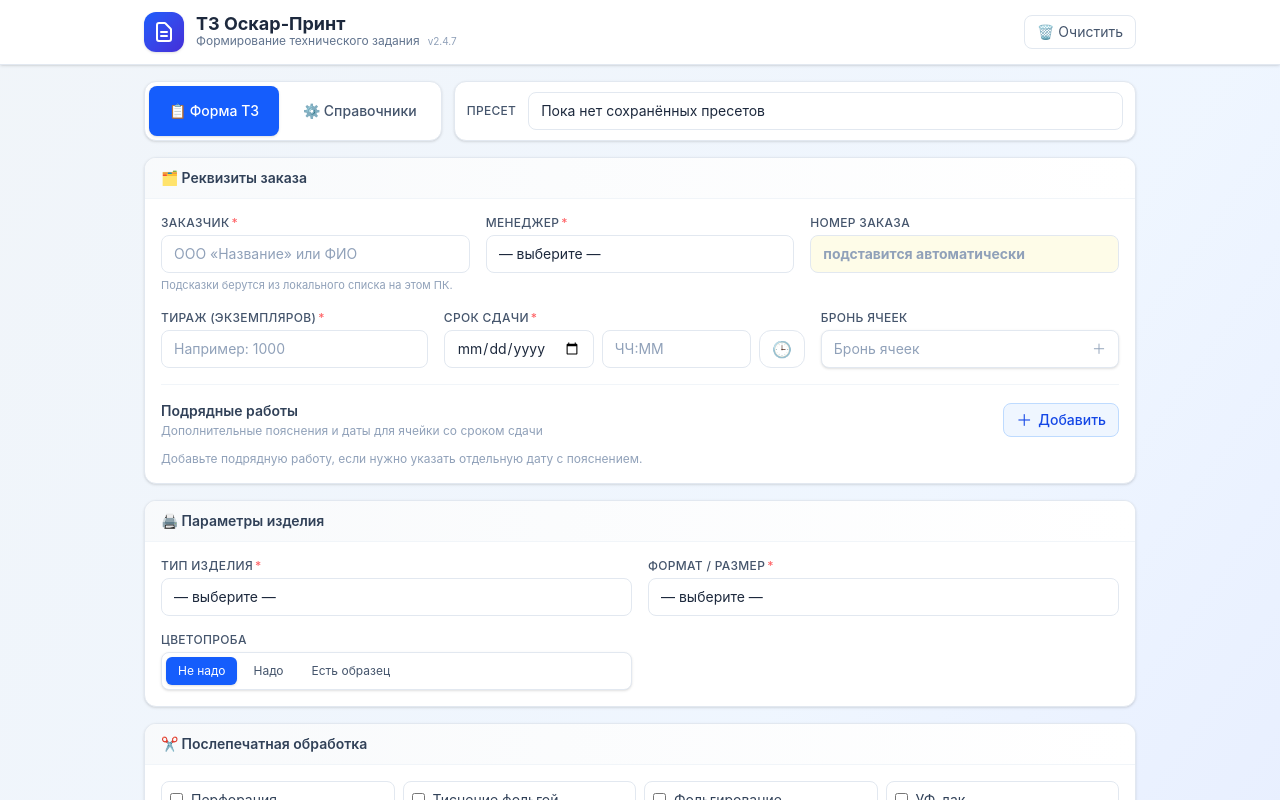
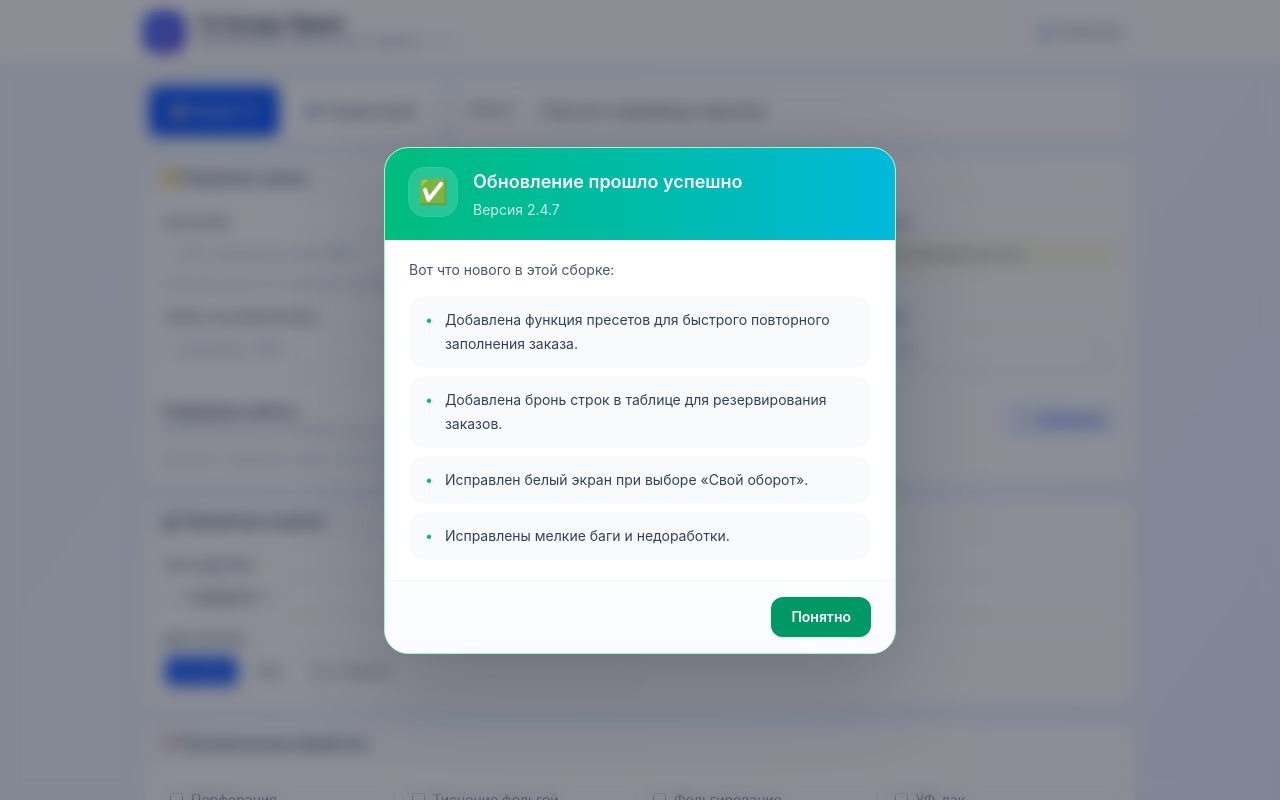
Before and after one commit to kotafeew-gif/Oskar-tz-app-updates, a React (Vite) app: page / in a window 1280 px wide. Shown: the top 800 px of the page. Built offline with nearby package versions, Linux system fonts and the light colour scheme.

Commit message:
feat: show update summary after install

```diff
--- a/src/App.tsx
+++ b/src/App.tsx
@@ -174,7 +174,15 @@ const LS_KEYS = {
   managerMarkerState: "dict_managerMarkerState",
   paperProfiles: "dict_paperProfiles",
   sheetName: "config_sheetName",
+  updateSummaryVersion: "update_summary_version",
 };
+
+const UPDATE_SUMMARY_POINTS = [
+  "Добавлена функция пресетов для быстрого повторного заполнения заказа.",
+  "Добавлена бронь строк в таблице для резервирования заказов.",
+  "Исправлен белый экран при выборе «Свой оборот».",
+  "Исправлены мелкие баги и недоработки.",
+];
 
 function loadList(key: string, defaults: string[]): string[] {
   try {
@@ -1696,6 +1704,62 @@ function UpdateNotice({
               </button>
             </div>
           )}
+        </div>
+      </div>
+    </div>
+  );
+}
+
+function UpdateSummaryModal({
+  version,
+  onClose,
+}: {
+  version: string;
+  onClose: () => void;
+}) {
+  return (
+    <div className="fixed inset-0 z-[70] flex items-center justify-center p-4" onClick={onClose}>
+      <div className="absolute inset-0 bg-slate-950/45 backdrop-blur-sm" />
+      <div
+        className="relative z-10 w-full max-w-lg overflow-hidden rounded-3xl border border-emerald-200 bg-white shadow-[0_30px_90px_rgba(15,23,42,0.24)]"
+        onClick={(e) => e.stopPropagation()}
+      >
+        <div className="bg-gradient-to-r from-emerald-500 via-teal-500 to-cyan-500 px-6 py-5 text-white">
+          <div className="flex items-start gap-4">
+            <div className="flex h-12 w-12 items-center justify-center rounded-2xl bg-white/15 text-2xl ring-1 ring-white/20">
+              ✅
+            </div>
+            <div className="min-w-0 flex-1">
+              <div className="text-lg font-semibold">Обновление прошло успешно</div>
+              <div className="mt-1 text-sm text-white/80">
+                Версия {version}
+              </div>
+            </div>
+          </div>
+        </div>
+
+        <div className="space-y-4 px-6 py-5">
+          <p className="text-sm text-slate-600">
+            Вот что нового в этой сборке:
+          </p>
+          <ul className="space-y-2">
+            {UPDATE_SUMMARY_POINTS.map((item) => (
+              <li key={item} className="flex gap-3 rounded-2xl bg-slate-50 px-4 py-3 text-sm text-slate-700">
+                <span className="mt-0.5 text-emerald-500">•</span>
+                <span className="leading-6">{item}</span>
+              </li>
+            ))}
+          </ul>
+        </div>
+
+        <div className="flex justify-end gap-3 border-t border-slate-100 bg-slate-50/60 px-6 py-4">
+          <button
+            type="button"
+            onClick={onClose}
+            className="rounded-xl bg-emerald-600 px-5 py-2.5 text-sm font-semibold text-white shadow-sm transition-colors hover:bg-emerald-700"
+          >
+            Понятно
+          </button>
         </div>
       </div>
     </div>
@@ -2349,6 +2413,13 @@ function LegacyApp() {
   }, []);
 
   useEffect(() => {
+    const shownVersion = localStorage.getItem(LS_KEYS.updateSummaryVersion) || "";
+    if (shownVersion !== APP_VERSION) {
+      setShowUpdateSummaryModal(true);
+    }
+  }, []);
+
+  useEffect(() => {
     let cancelled = false;
 
     async function bootstrapCloudDicts() {
@@ -2543,6 +2614,7 @@ function LegacyApp() {
   const [showResetConfirm, setShowResetConfirm] = useState(false);
   const [showCellBookingModal, setShowCellBookingModal] = useState(false);
   const [showPresetSaveModal, setShowPresetSaveModal] = useState(false);
+  const [showUpdateSummaryModal, setShowUpdateSummaryModal] = useState(false);
   const [sendState, setSendState] = useState<"idle" | "loading" | "done" | "error">("idle");
   const [previewText, setPreviewText] = useState("");
   const [updateState, setUpdateState] = useState<UpdateState | null>(null);
@@ -2763,6 +2835,11 @@ function LegacyApp() {
     setUpdateState(null);
   }
 
+  function closeUpdateSummaryModal() {
+    localStorage.setItem(LS_KEYS.updateSummaryVersion, APP_VERSION);
+    setShowUpdateSummaryModal(false);
+  }
+
   async function handleRealSend() {
     setSendState("loading");
     try {
@@ -2809,6 +2886,9 @@ function LegacyApp() {
         onInstall={handleInstallUpdate}
         onClose={closeUpdateNotice}
       />
+      {showUpdateSummaryModal && (
+        <UpdateSummaryModal version={APP_VERSION} onClose={closeUpdateSummaryModal} />
+      )}
       <header className="bg-white border-b border-slate-200 shadow-sm sticky top-0 z-10">
         <div className="max-w-5xl mx-auto px-4 py-3 flex items-center gap-3">
           <div className="w-10 h-10 rounded-xl bg-gradient-to-br from-blue-600 to-indigo-700 flex items-center justify-center shadow">
```
